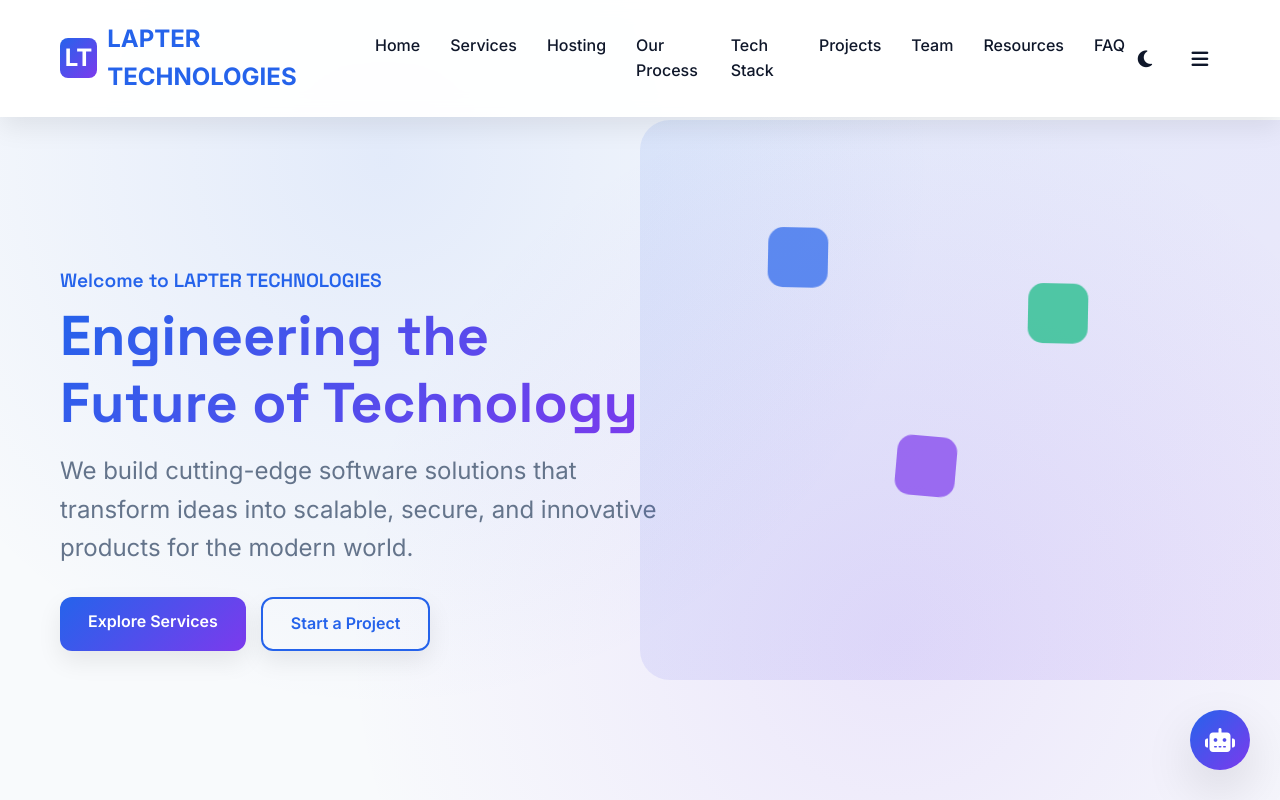
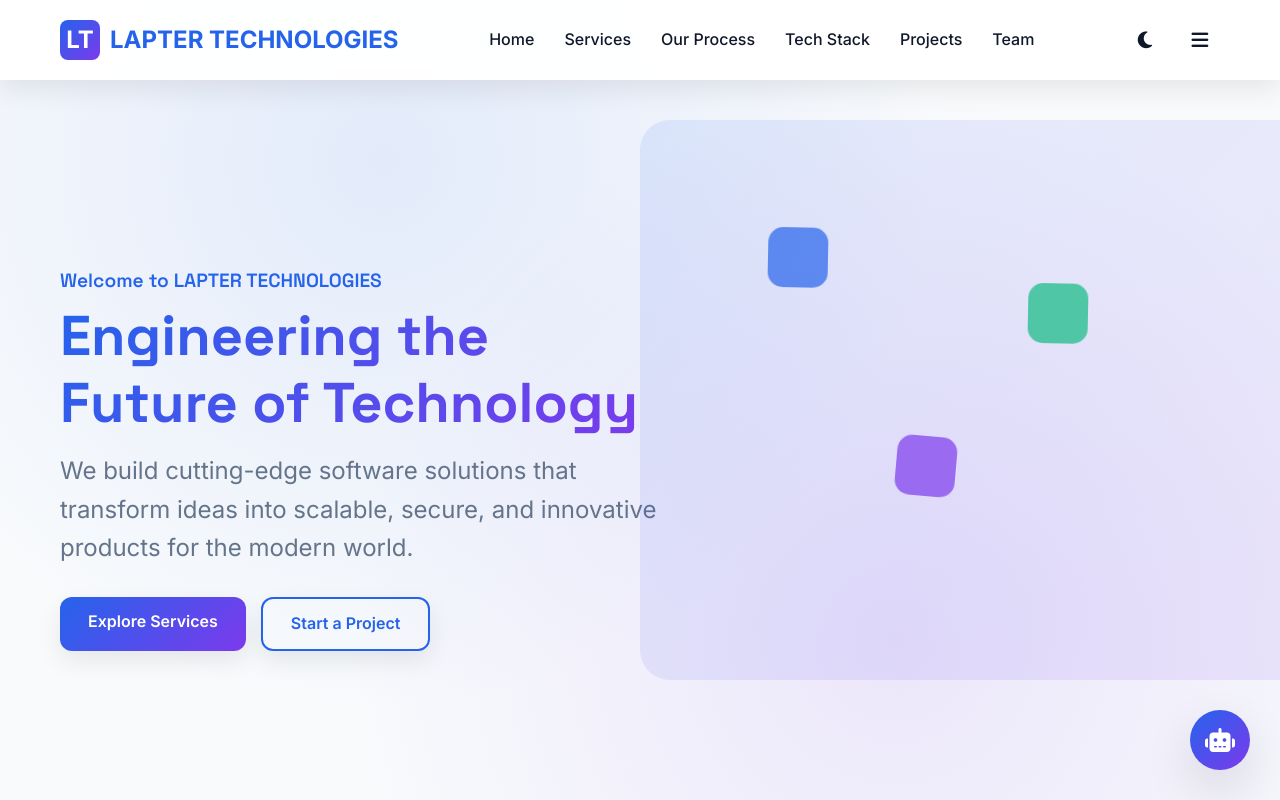
Before and after one commit to laptertechnologies-hue/laptertech-website, a plain HTML site: page index.html in a window 1280 px wide. Shown: the top 800 px of the page. Drawn offline with Linux system fonts and the light colour scheme.

Commit message:
nav update

```diff
--- a/index.html
+++ b/index.html
@@ -1574,13 +1574,10 @@
                 <ul class="nav-links">
                     <li><a href="#home">Home</a></li>
                     <li><a href="#services">Services</a></li>
-                    <li><a href="hosting.html">Hosting</a></li>
                     <li><a href="#process">Our Process</a></li>
                     <li><a href="#technology">Tech Stack</a></li>
                     <li><a href="#projects">Projects</a></li>
                     <li><a href="#team">Team</a></li>
-                    <li><a href="#blog">Resources</a></li>
-                    <li><a href="#faq">FAQ</a></li>
                 </ul>
             </nav>
 
```
